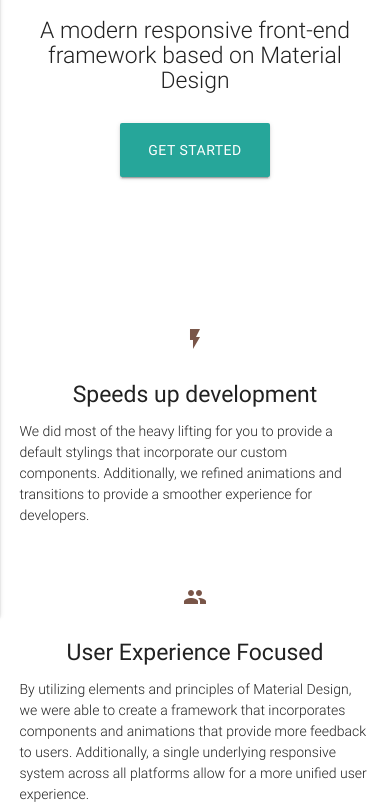
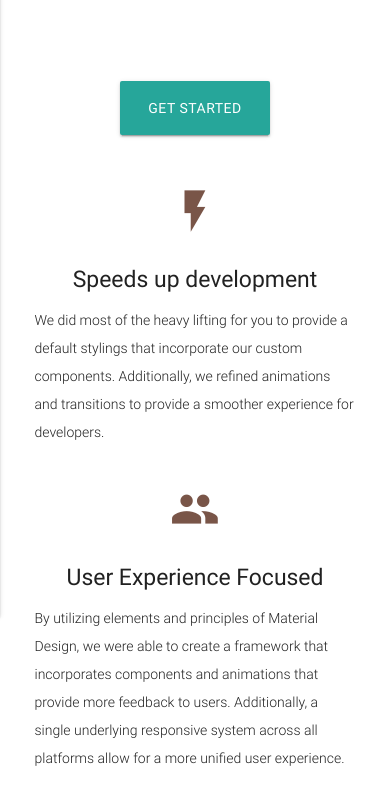
Before and after one commit to GalvinGao/ewweb-github, a plain HTML site: page index.html in a window 390 px wide. Shown: the part 288-1096 px from the top of the page. Drawn offline with nearby package versions, Linux system fonts and the light colour scheme.

Commit message:
Change structure, improve index.html

```diff
--- a/index.html
+++ b/index.html
@@ -8,6 +8,9 @@
   <!-- CSS  -->
   <link href="//cdn.bootcss.com/material-design-icons/3.0.1/iconfont/material-icons.min.css" rel="stylesheet">
   <link href="//cdn.bootcss.com/materialize/0.99.0/css/materialize.min.css" type="text/css" rel="stylesheet" media="screen,projection"/>
+  <style>
+    nav .brand-logo,nav ul a{color:#444}p{line-height:2rem}.button-collapse{color:#26a69a}.parallax-container{min-height:380px;line-height:0;height:auto;color:hsla(0,0%,100%,.9)}.parallax-container .section{width:100%}@media only screen and (max-width:992px){.parallax-container .section{position:absolute;top:40%}#index-banner .section{top:10%}}@media only screen and (max-width:600px){#index-banner .section{top:0}}.icon-block{padding:0 15px}.icon-block .material-icons{font-size:inherit}footer.page-footer{margin:0}
+  </style>
 </head>
 <body>
   <nav class="white" role="navigation">
```
Also changed, not shown: dev_robots.txt.
